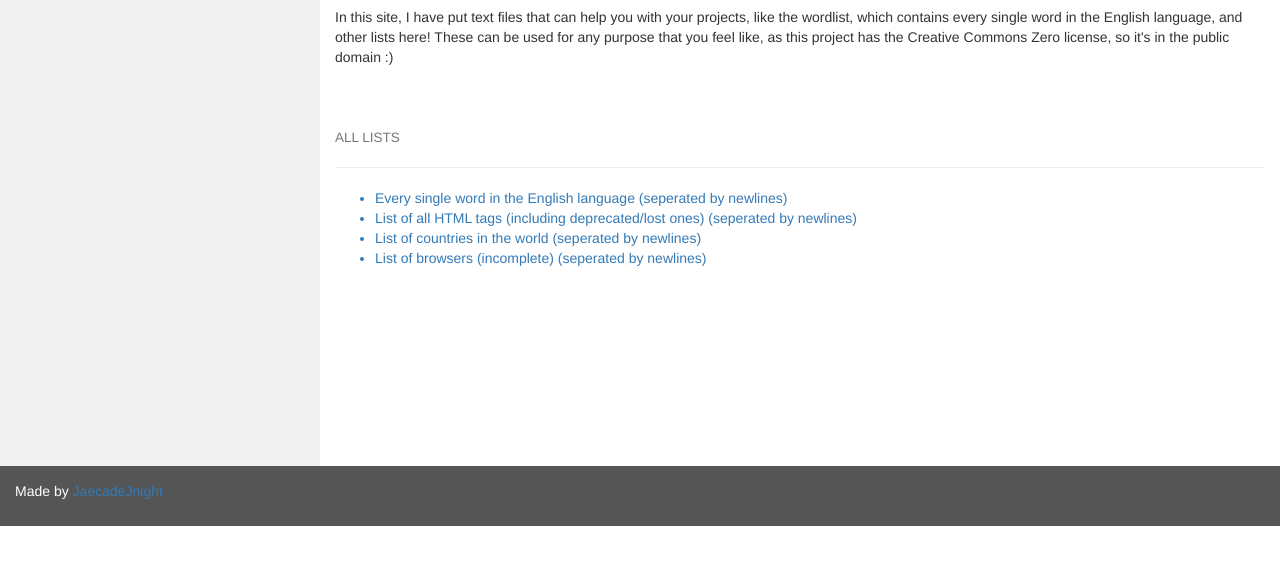
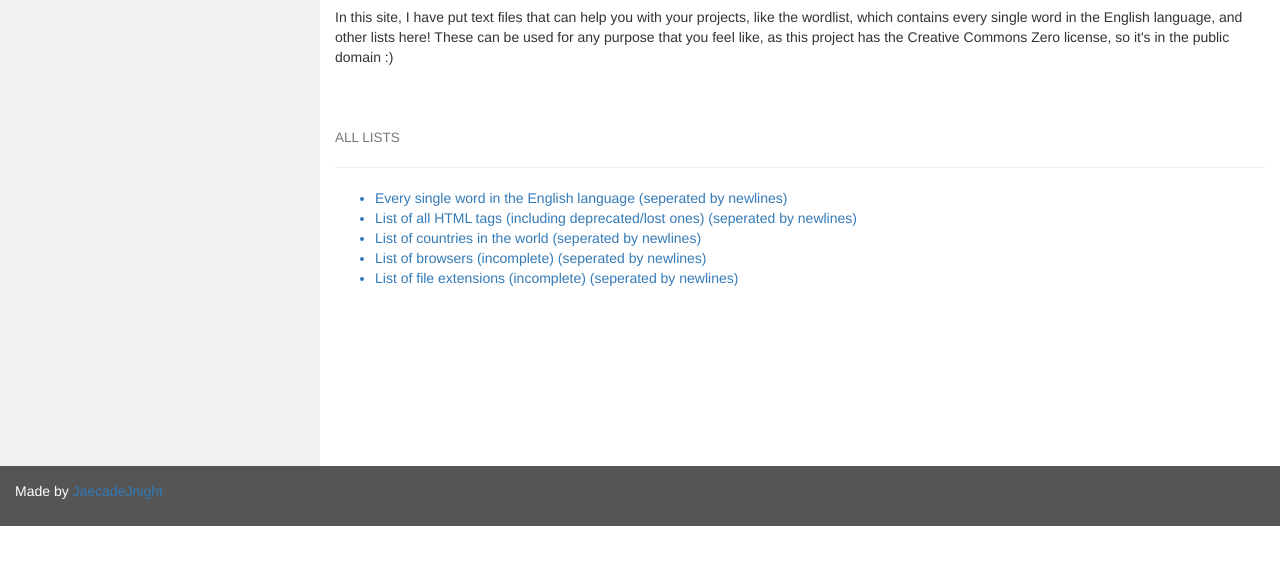
Before and after one commit to Jeffreymaniac/jeffsepiclists, a plain HTML site: page index.html in a window 1280 px wide. Shown: the part 134-698 px from the top of the page. Drawn offline with nearby package versions, Linux system fonts and the light colour scheme.

Commit message:
Update index.html

```diff
--- a/index.html
+++ b/index.html
@@ -61,7 +61,7 @@
 <a href="lists/allHTMLtags.txt"><li>List of all HTML tags (including deprecated/lost ones) (seperated by newlines)</li></a>
 <a href="lists/countries.txt"><li>List of countries in the world (seperated by newlines)</li></a>
 <a href="lists/browsers.txt"><li>List of browsers (incomplete) (seperated by newlines)</li></a>
-
+<a href="lists/allFileExtensions.txt"><li>List of file extensions (incomplete) (seperated by newlines)</li></a>
 </ul>
 
     </div>
```
